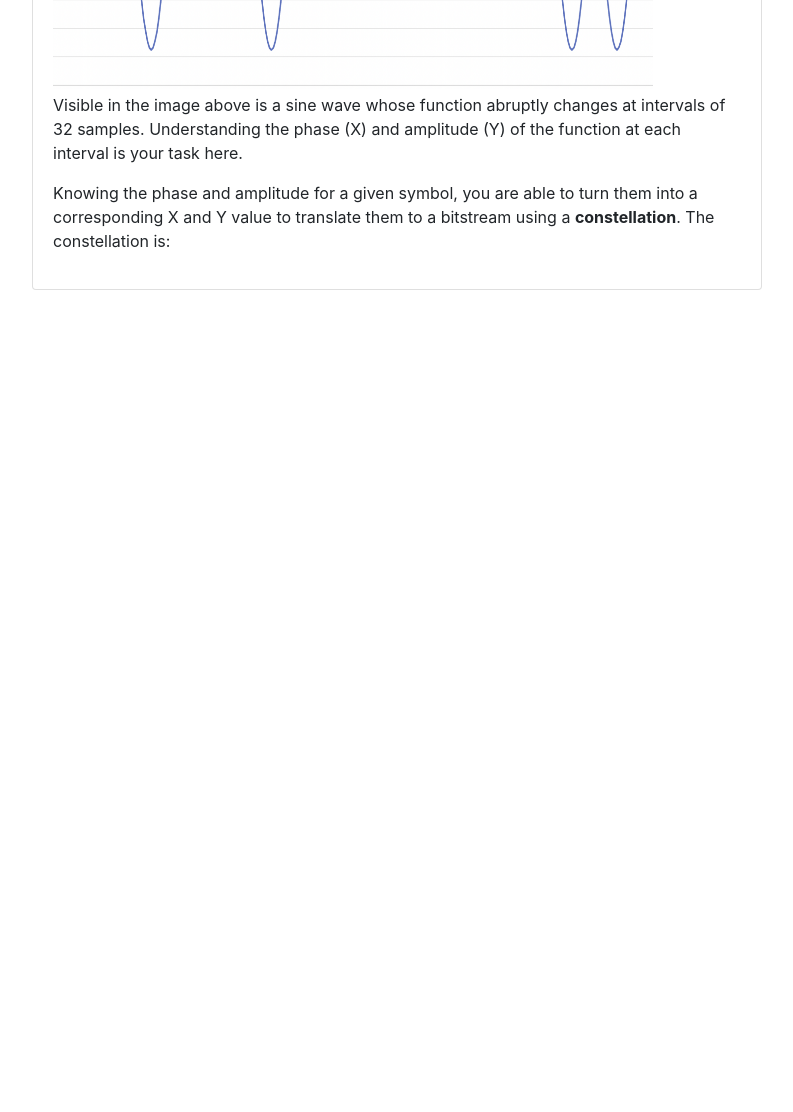
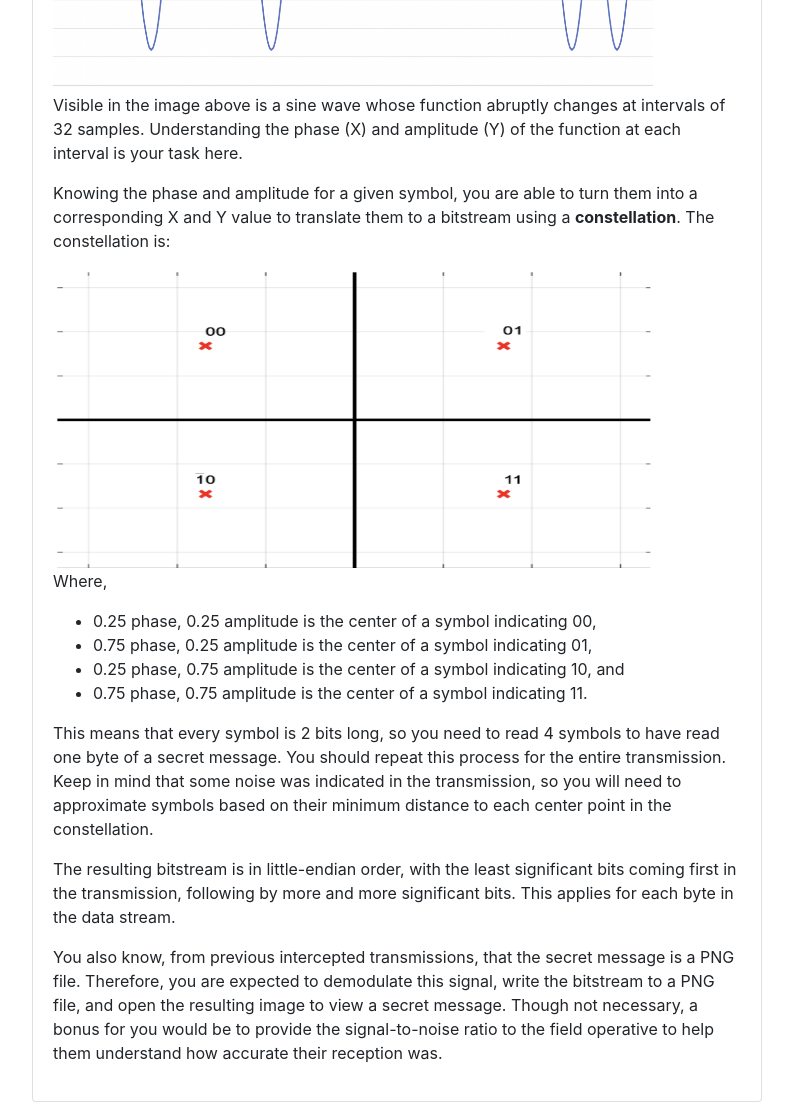
Before and after one commit to jerrod-crook/jerrod-crook.github.io, a plain HTML site: page 2022/Challenge7.html in a window 1280 px wide. Shown: the part 1486-2598 px from the top of the page, without its empty margins (53-846 px from the left). Before the commit the page ends 1786 px from the top, so only its background shows below. Drawn offline with nearby package versions, Linux system fonts and the light colour scheme.

Commit message:
Update Challenge7.html

```diff
--- a/2022/Challenge7.html
+++ b/2022/Challenge7.html
@@ -134,6 +134,35 @@
                             corresponding X and Y value to translate them to a bitstream using a <strong>constellation</strong>.  The
                             constellation is:
                         </p>
+                        <img style="height: 300px; width: 600px;" src="files/Constellation.png"/>
+                        <p>
+                            Where,
+                            <ul>
+                                <li>0.25 phase, 0.25 amplitude is the center of a symbol indicating 00,</li>
+                                <li>0.75 phase, 0.25 amplitude is the center of a symbol indicating 01,</li>
+                                <li>0.25 phase, 0.75 amplitude is the center of a symbol indicating 10, and</li>
+                                <li>0.75 phase, 0.75 amplitude is the center of a symbol indicating 11. </li>
+                            </ul>
+                        </p>
+                        <p>
+                            This means that every symbol is 2 bits long, so you need to read 4 symbols to have
+                            read one byte of a secret message.  You should repeat this process for the entire
+                            transmission.  Keep in mind that some noise was indicated in the transmission, so you
+                            will need to approximate symbols based on their minimum distance to each center point
+                            in the constellation.
+                        </p>
+                        <p>
+                            The resulting bitstream is in little-endian order, with the least significant bits coming first
+                            in the transmission, following by more and more significant bits. This applies for each
+                            byte in the data stream.
+                         </P>
+                          <p>
+                            You also know, from previous intercepted transmissions, that the secret message is a
+                            PNG file.  Therefore, you are expected to demodulate this signal, write the bitstream to
+                            a PNG file, and open the resulting image to view a secret message.  Though not
+                            necessary, a bonus for you would be to provide the signal-to-noise ratio to the field
+                            operative to help them understand how accurate their reception was.
+                        </p>
                     </div>
                 </div>
             </div>
```
